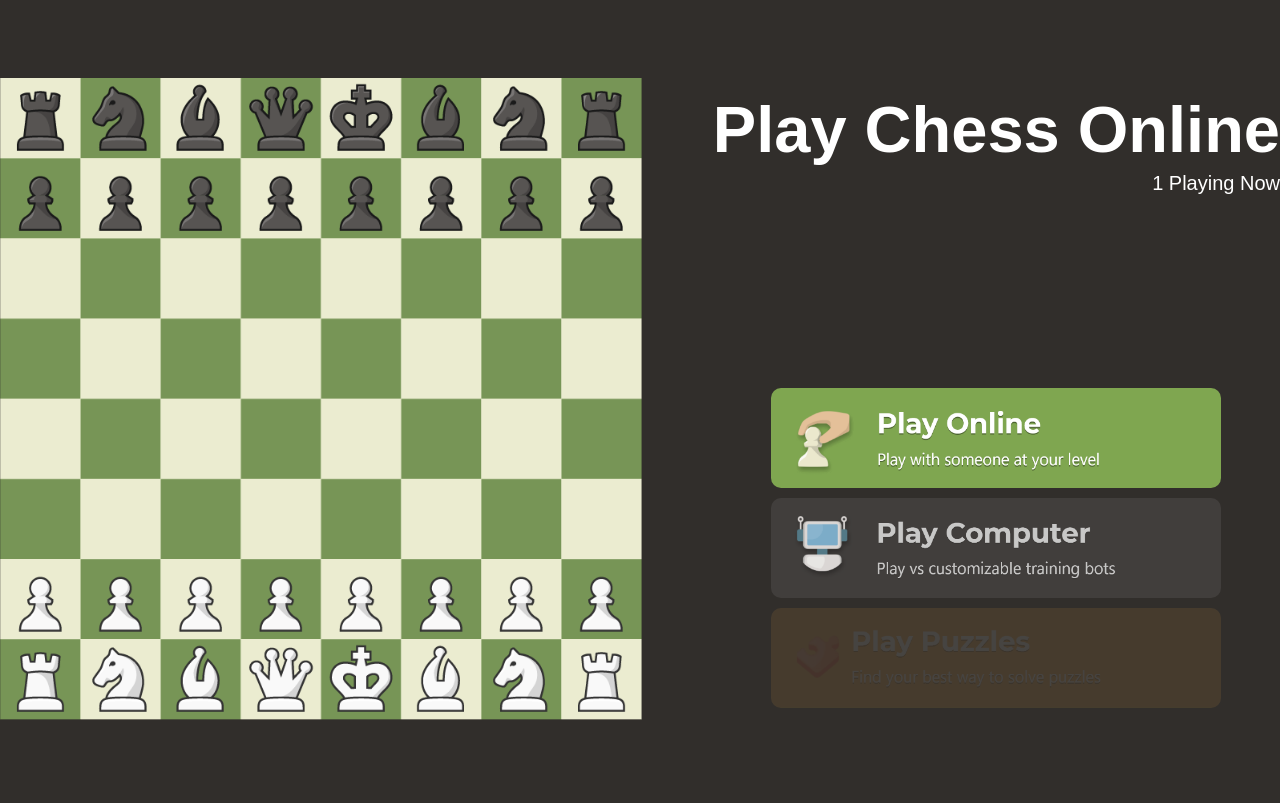
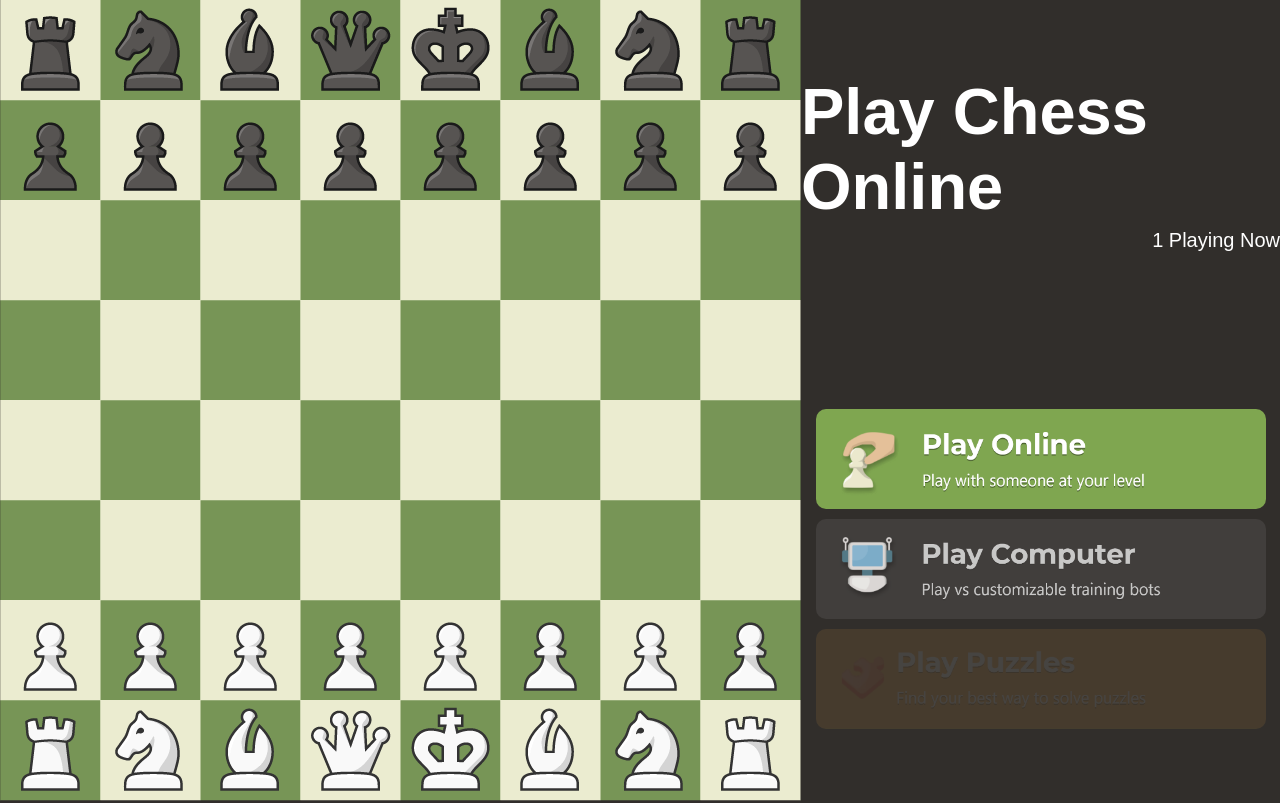
Before and after one commit to DHKH-2019-2013/chs-frontend, a React app: page / in a window 1280 px wide. Built offline with nearby package versions, Linux system fonts and the light colour scheme; no server answers.

Commit message:
[fix] set to initial board

```diff
--- a/src/app/component/bot-room/bot-room.component.tsx
+++ b/src/app/component/bot-room/bot-room.component.tsx
@@ -5,7 +5,7 @@ import BoardComponent from "../board/board.component";
 import BotSettingsBarComponent from "../bot-settings-bar/bot-settings-bar.component";
 
 export default function BotRoomComponent() {
-  const board = useRef(new Board("4k3/7P/8/8/8/8/1p6/4K3 w - - 0 1"));
+  const board = useRef(new Board());
 
   useEffect(() => {
     document.getElementById("web-bot-room").style.transform = `scale(${
--- a/src/app/component/home/_home.scss
+++ b/src/app/component/home/_home.scss
@@ -10,10 +10,6 @@ div#web-main-intro {
 
   #web-thumbnail {
     grid-row: 1/3;
-
-    img {
-      width: 90%;
-    }
   }
 
   #web-title {
--- a/src/app/style/style.css
+++ b/src/app/style/style.css
@@ -88,9 +88,6 @@ div#web-main-intro #web-thumbnail, div#web-main-intro #web-title, div#web-main-i
 }
 div#web-main-intro #web-thumbnail {
   grid-row: 1/3;
-}
-div#web-main-intro #web-thumbnail img {
-  width: 90%;
 }
 div#web-main-intro #web-title {
   color: white;
```
Also changed, not shown: 1 other file (tests, documents, lock files or other folders).
